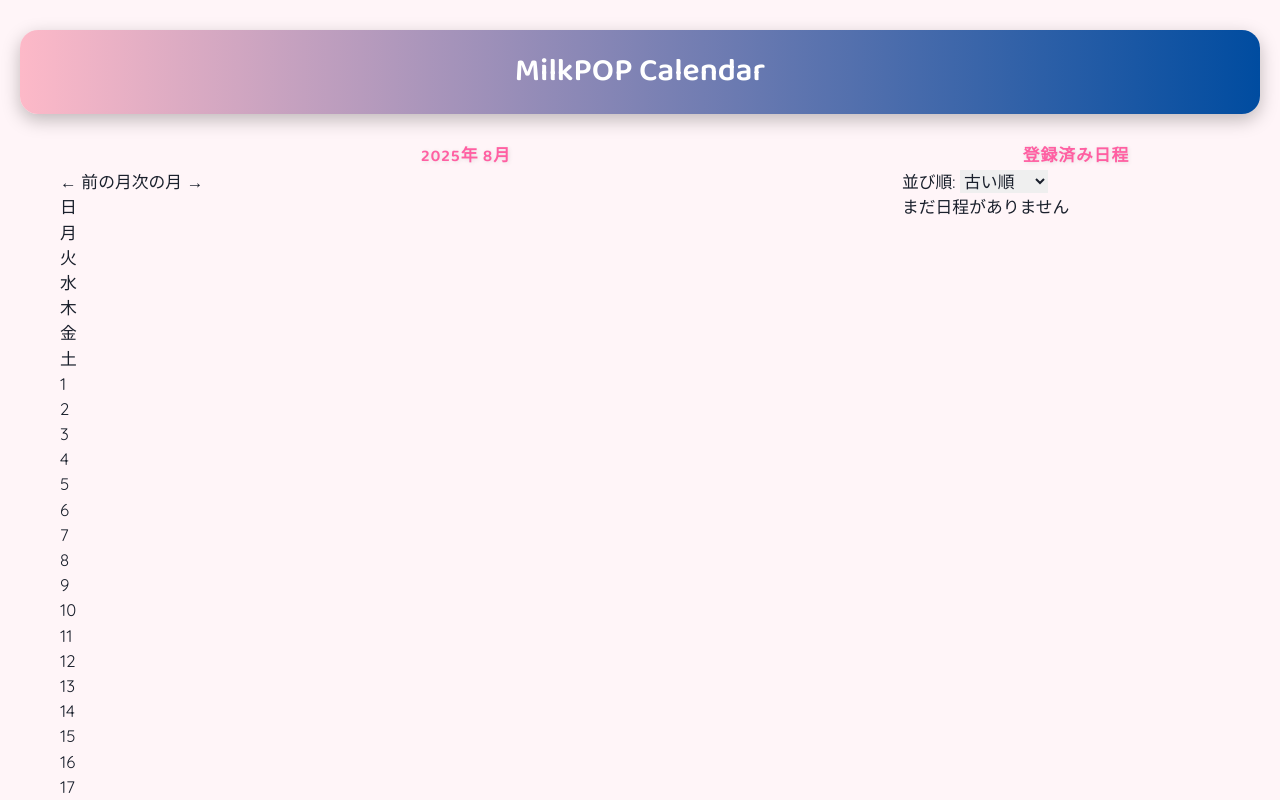
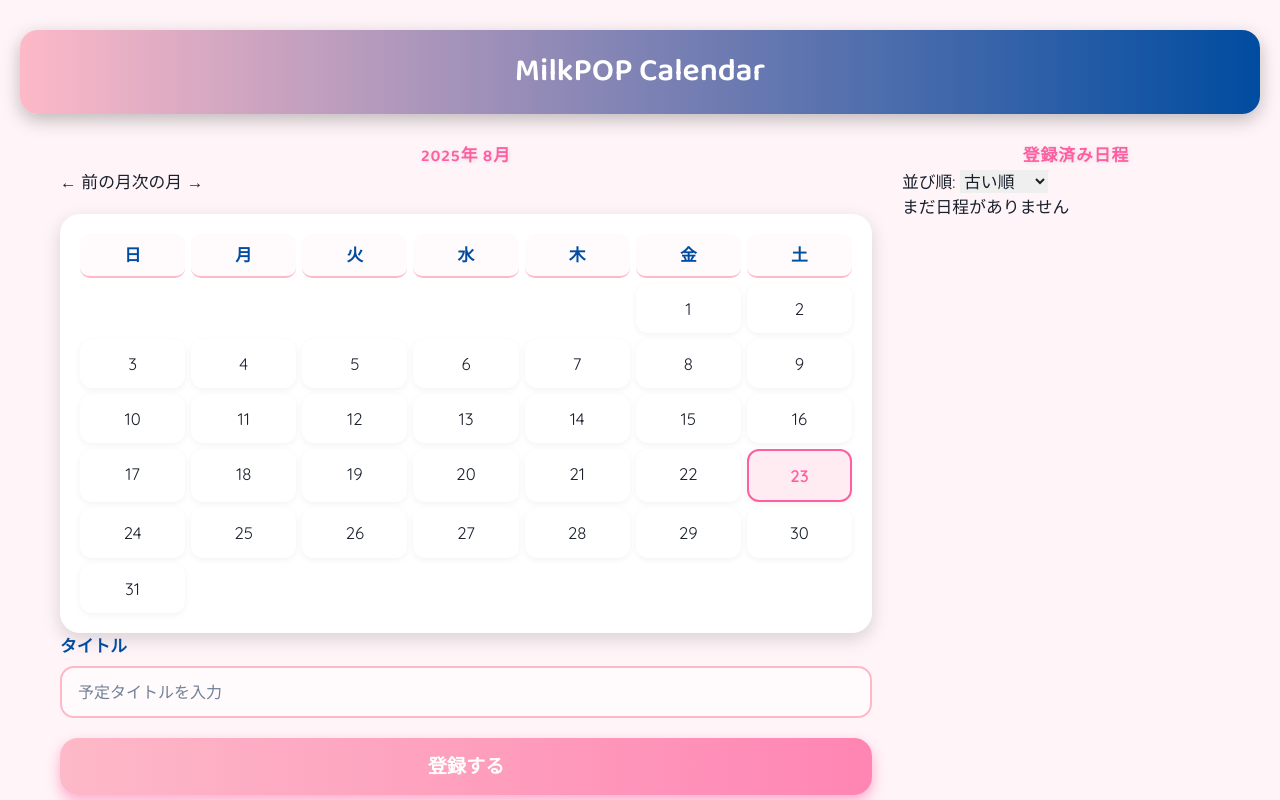
Before and after one commit to kuzyoumike0/milkpop-calendarapp, a React app in the folder frontend/: page /register in a window 1280 px wide. Shown: the top 800 px of the page. Built offline with nearby package versions, Linux system fonts and the light colour scheme; a web font is replaced by a local one.

Commit message:
Update index.css

```diff
--- a/frontend/src/index.css
+++ b/frontend/src/index.css
@@ -206,3 +206,63 @@ main {
   color: red;
   transform: scale(1.2);
 }
+
+/* ===== 自作カレンダー ===== */
+.custom-calendar {
+  background: #fff;
+  border-radius: 20px;
+  padding: 20px;
+  box-shadow: 0 6px 18px rgba(0, 0, 0, 0.15);
+  display: grid;
+  grid-template-columns: repeat(7, 1fr);
+  gap: 6px;
+  margin-top: 20px;
+}
+
+/* 曜日ヘッダー */
+.calendar-day-header {
+  font-weight: bold;
+  text-align: center;
+  padding: 8px;
+  color: #004CA0;
+  border-bottom: 2px solid #FDB9C8;
+  background: #fffafc;
+  border-radius: 10px;
+}
+
+/* 各日付セル */
+.calendar-cell {
+  text-align: center;
+  padding: 12px;
+  border-radius: 12px;
+  cursor: pointer;
+  background: #fff;
+  transition: 0.2s;
+  font-weight: 500;
+  box-shadow: 0 2px 6px rgba(0,0,0,0.05);
+}
+.calendar-cell:hover {
+  background: #fde4ec;
+}
+
+/* 今日の日付 */
+.calendar-cell.today {
+  background: #ffebf2;
+  border: 2px solid #ff5fa2;
+  font-weight: bold;
+  color: #ff5fa2;
+}
+
+/* 選択済みの日付 */
+.calendar-cell.selected {
+  background: #004CA0;
+  color: #fff;
+  font-weight: bold;
+  box-shadow: 0 0 8px rgba(0,0,0,0.2);
+}
+
+/* 空白セル */
+.calendar-cell.empty {
+  background: transparent;
+  box-shadow: none;
+}
```
